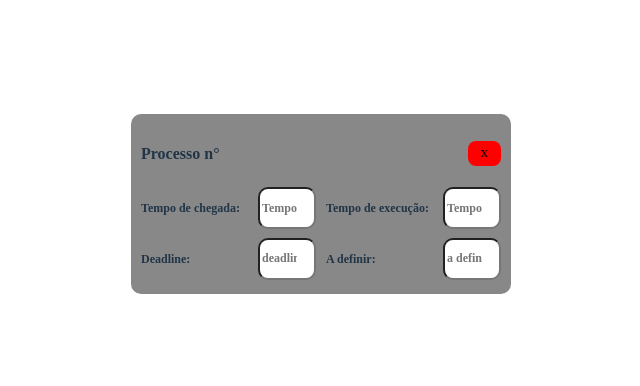
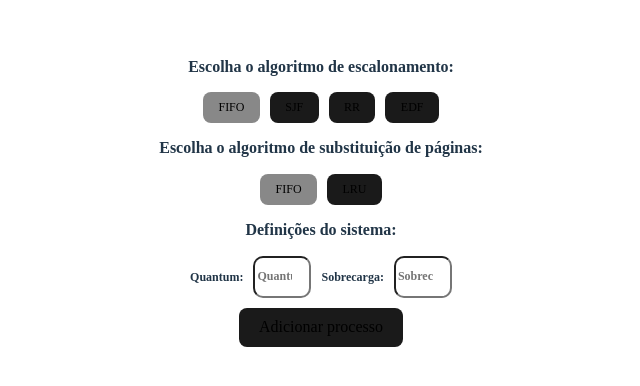
Before and after one commit to BeHaga/so_mata_58, a React (Vite) app in the folder trabalho_principal_so/: page / in a window 1280 px wide. Shown: the part 196-582 px from the top of the page, without its empty margins (319-959 px from the left). Built offline with nearby package versions, Linux system fonts and the light colour scheme.

Commit message:
criacao de varios processos atraves de um botao

```diff
--- a/trabalho_principal_so/src/App.css
+++ b/trabalho_principal_so/src/App.css
@@ -3,6 +3,19 @@
   margin: 0 auto;
   padding: 2rem;
   text-align: center;
+}
+
+.addProcessos {
+  font-size: 1.6rem;
+}
+
+.processos {
+  width: 100%;
+  display: flex;
+  justify-content: center;
+  padding: 1rem 0;
+  gap: 1rem;
+  flex-wrap: wrap;
 }
 
 /* .logo {
--- a/trabalho_principal_so/src/App.tsx
+++ b/trabalho_principal_so/src/App.tsx
@@ -1,16 +1,39 @@
 import { useState } from 'react'
-import reactLogo from './assets/react.svg'
-import viteLogo from '/vite.svg'
+// import reactLogo from './assets/react.svg'
+// import viteLogo from '/vite.svg'
 import './App.css'
 
 import Processos from './components/processos/processos.tsx'
+import Escolhas from './components/escolhas/escolhas.tsx'
+
+// interface Processo {
+//   id: string;
+//   component: JSX.Element;
+// }
 
 function App() {
-  const [count, setCount] = useState(0)
+  // const [count, setCount] = useState(0);
+
+  // const [processos, setProcessos] = useState<Processo[]>([]);
+  const [processos, setProcessos] = useState<JSX.Element[]>([]);
+
+  const criarProcesso = () => {
+    // setProcessos(true);
+    setProcessos((prev) => [...prev, <Processos key={prev.length} />]);
+  };
 
   return (
     <>
-      <Processos></Processos>
+      <Escolhas></Escolhas>
+      <button className='addProcessos' onClick={criarProcesso}>Adicionar processo</button>
+      <div className='processos'>
+        {/* {processo && <Processos />} */}
+        {processos}
+      </div>
+      {/* <Processos></Processos> */}
+
+
+
       {/* <div>
         <a href="https://vite.dev" target="_blank">
           <img src={viteLogo} className="logo" alt="Vite logo" />
--- a/trabalho_principal_so/src/components/escolhas/escolhas.css
+++ b/trabalho_principal_so/src/components/escolhas/escolhas.css
@@ -28,8 +28,10 @@ button {
 .definicoesSistema {
     display: flex;
     flex-direction: row;
-    justify-content: space-between;
+    /* justify-content: space-between; */
+    justify-content: center;
     padding-bottom: 1rem;
+    gap: 1rem;
 }
 
 .definicao {
```
